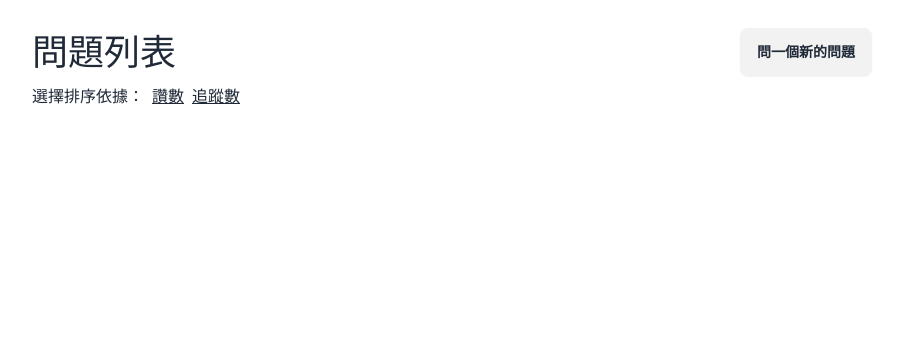
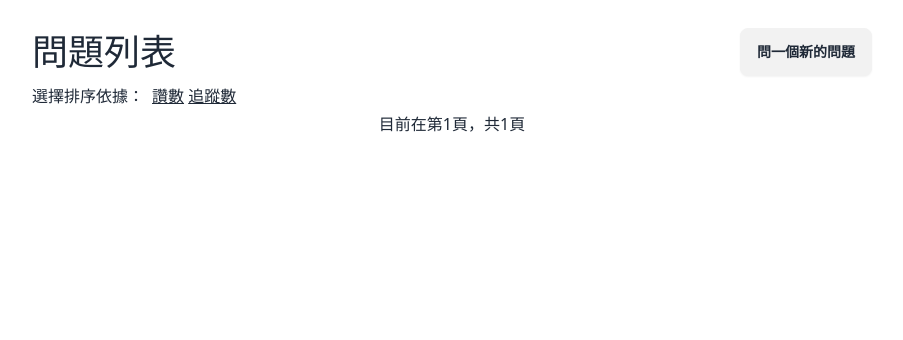
Before and after one commit to sabina726/17th-TechEcho, a Django app: page /questions/ in a window 1280 px wide. Shown: the part 96-436 px from the top of the page, without its empty margins (188-1091 px from the left). Run offline with Django 5.2, Linux system fonts and the light colour scheme; data that the repository does not hold is empty; style sheets or scripts are compiled from the project's sources; some libraries are stand-ins or nearby versions.

Commit message:
feat: add pagination component

```diff
--- /dev/null
+++ b/lib/models/questions_sort_validator.py
@@ -0,0 +1,3 @@
+
+def validate(order):
+    return order in ("votes_count", "follows_count")
--- a/questions/templates/questions/index.html
+++ b/questions/templates/questions/index.html
@@ -13,8 +13,6 @@
             <p>選擇排序依據：</p>
             <form action="{% url "questions:index" %}">
                 <button class="link" name="order_by" value="-votes_count">讚數</button>
-            </form>
-            <form action="{% url "questions:index" %}">
                 <button class="link" name="order_by" value="-follows_count">追蹤數</button>
             </form>
         </div>
@@ -29,16 +27,14 @@
                     <div>
                         <span>標籤：</span>
                         {% for label in question|question_labels %}
-                            <span>{{label}} </span>
+                            <span>{{label}},</span>
                         {% endfor %}
                     </div>
                     <p>內文: {{question.details|striptags|truncatechars:20}}</p>
-                    {% comment %} <p>{{question.user}}</p> {% endcomment %}
-                    {% comment %} upvotes {% endcomment %}
-                    {% comment %} answers(count) {% endcomment %}
-                    {% comment %} views {% endcomment %}
                 </li>
             {% endfor %}
+
+            {% include "shared/pagination.html" with pages=questions only %}
         </ul>
 
     </div>
--- a/questions/views.py
+++ b/questions/views.py
@@ -1,6 +1,7 @@
 import json
 
 from django.contrib import messages
+from django.core.paginator import Paginator
 from django.shortcuts import get_object_or_404, redirect, render
 
 from answers.forms import AnswerForm
@@ -33,7 +34,11 @@ def index(request):
     # requires validation
     order_by = request.GET.get("order_by")
     questions = Question.objects.order_by(order_by or "-id")
-    return render(request, "questions/index.html", {"questions": questions})
+
+    p = Paginator(questions, 6)
+    page_number = request.GET.get("page", 1)
+    current_questions = p.get_page(page_number)
+    return render(request, "questions/index.html", {"questions": current_questions})
 
 
 def new(request):
--- /dev/null
+++ b/templates/shared/pagination.html
@@ -0,0 +1,16 @@
+
+<div class="flex justify-center">
+    {% if pages.has_previous %}
+        <a class="link" href="?page=1">&laquo 第一頁</a>
+        <a class="link" href="?page={{pages.previous_page_number}}">上一頁</a>
+    {% endif %}
+
+    <span>
+        目前在第{{pages.number}}頁，共{{pages.paginator.num_pages}}頁
+    </span>
+
+    {% if pages.has_next %}
+        <a class="link" href="?page={{pages.next_page_number}}"> 下一頁</a>
+        <a class="link" href="?page={{pages.paginator.num_pages}}"> 最後一頁 &raquo</a>
+    {% endif %}
+</div>
```
Also changed, not shown: answers/migrations/0002_initial.py (added), questions/migrations/0002_initial.py (added), teachers/migrations/0002_initial.py (added).
